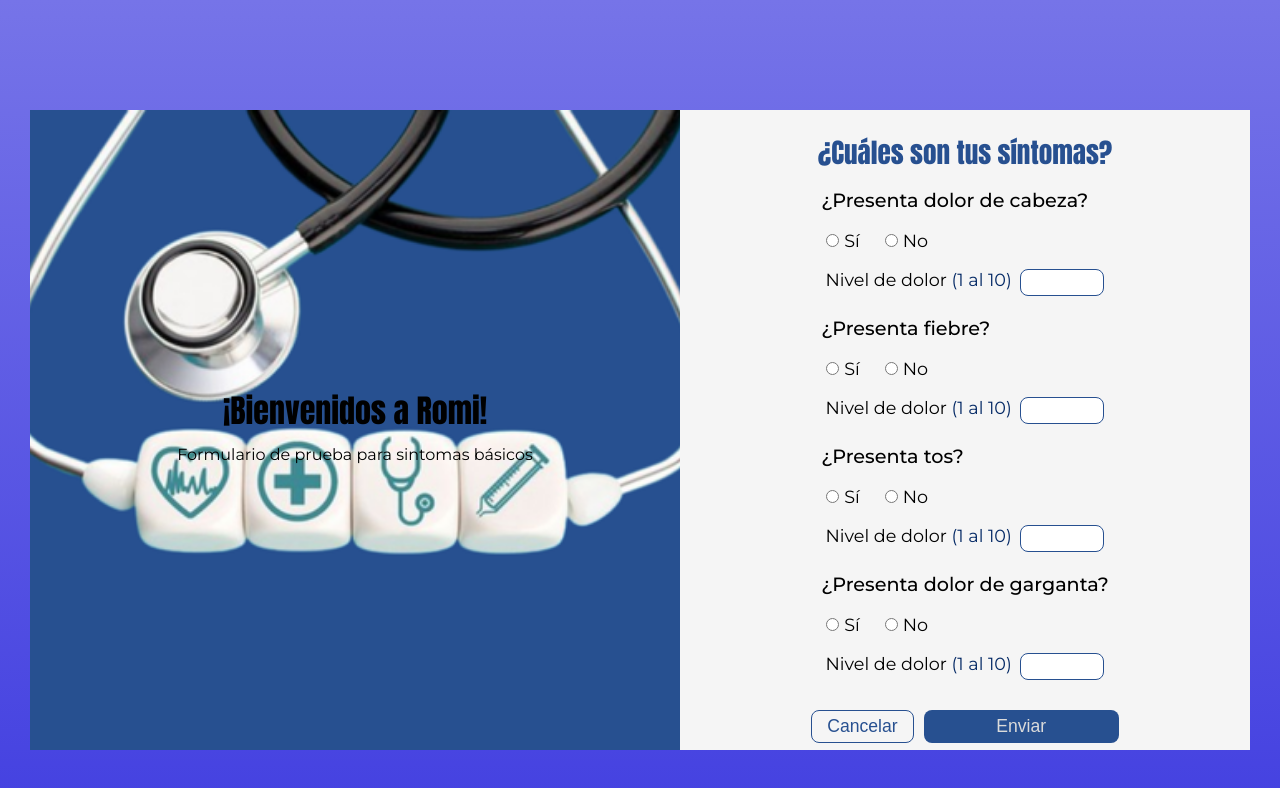
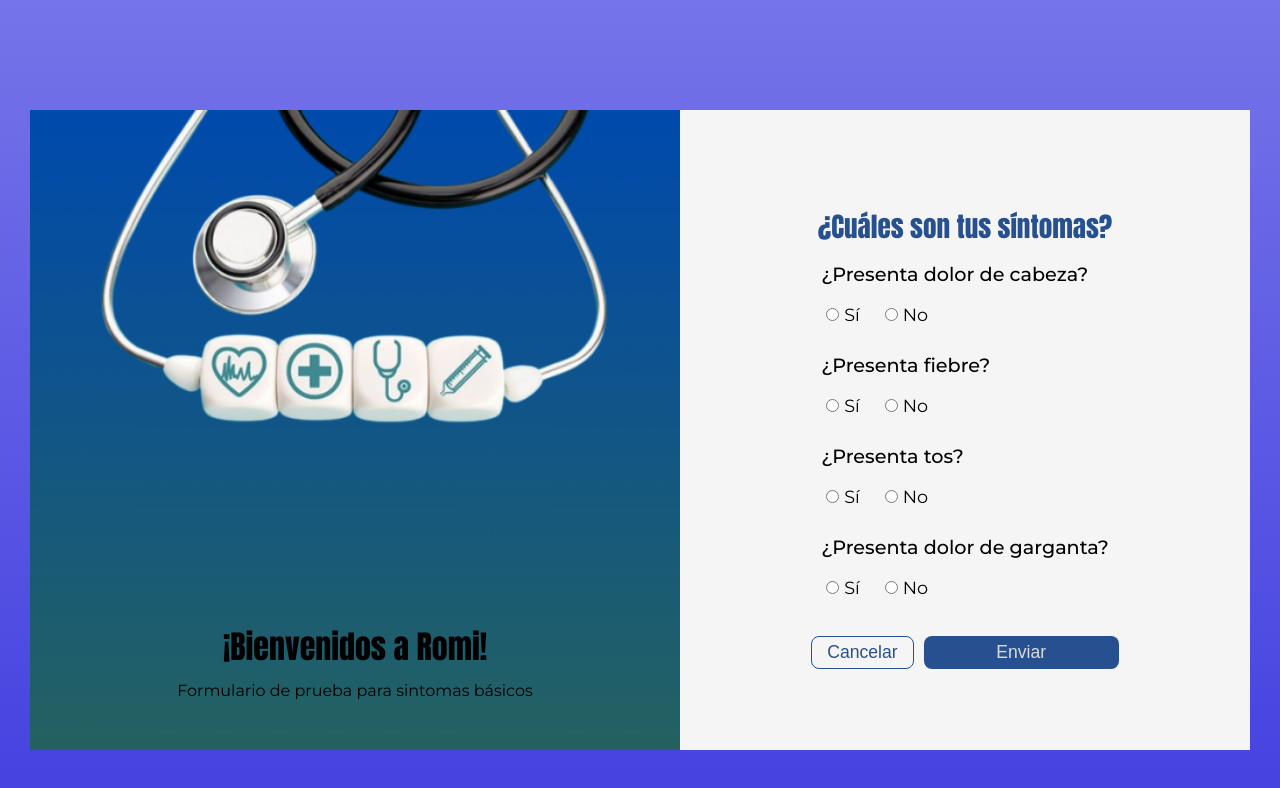
Before and after one commit to Lautaro-Zarate/prueba-tecnica-romi, a React (Vite) app: page / in a window 1280 px wide. Shown: the top 788 px of the page. Built offline with nearby package versions, Linux system fonts and the light colour scheme.

Commit message:
update: added function to show pain level

```diff
--- a/src/App.css
+++ b/src/App.css
@@ -95,6 +95,7 @@ h1, h2, h3, h4{
   border-radius: 8px;
   font-size: 1.1rem;
   color: var(--color-quaternary);
+  cursor: pointer;
 }
 .btn-submit{
   background-color: var(--color-quaternary);
@@ -105,6 +106,7 @@ h1, h2, h3, h4{
   border-radius: 8px;
   font-size: 1.1rem;
   color: var(--color-text);
+  cursor: pointer;
 }
 .fields-container{
   display: flex;
@@ -132,10 +134,12 @@ legend{
 }
 .radio-container label{
   font-size: 1.1rem;
+  cursor: pointer;
 }
 .radio-container input{
   accent-color: var(--color-quaternary);
   margin: 0 5px;
+  cursor: pointer;
 }
 .pain-level-container{
   display: flex;
@@ -171,7 +175,7 @@ legend{
     justify-content: center;
   }
   .greetings-container {
-    justify-content: center;
+    justify-content: end;
     padding: 40px;
   }
 }
--- a/src/components/Fieldsets.jsx
+++ b/src/components/Fieldsets.jsx
@@ -1,18 +1,27 @@
+import { useState } from "react"
+
 export const Fieldsets = ({label, title}) => {
+    const [showPainLevel, setShowPainLevel] = useState(false);
+
+    const handleRadioChange = (event) => {
+        setShowPainLevel(event.target.value === 'Sí')
+    }
+
     return(
         <div>
             <fieldset>
                 <legend>{title}</legend>
                     <div className="radio-container">
                         <label>
-                            <input type="radio" name={label} value="Sí"/>
+                            <input type="radio" name={label} value="Sí" onChange={handleRadioChange}/>
                             Sí
                         </label>
                         <label>
-                            <input type="radio" name={label} value="No"/>
+                            <input type="radio" name={label} value="No" onChange={handleRadioChange}/>
                             No
                         </label>
                     </div>
+                    {showPainLevel && (
                         <div className="pain-level-container">
                             <label>Nivel de dolor <span className="level">(1 al 10)</span></label>
                             <input
@@ -21,6 +30,7 @@ export const Fieldsets = ({label, title}) => {
                             max={10}
                             />
                         </div>
+                    )}
             </fieldset>
         </div>
     )
--- a/src/components/Greetings.jsx
+++ b/src/components/Greetings.jsx
@@ -1,7 +1,6 @@
 export const Greetings = () => {
     return(
         <section className="greetings-container">
-            {/* CAMBIAR IMAGENES DE FONDO */}
             <h1>¡Bienvenidos a Romi!</h1>
             <p>Formulario de prueba para sintomas básicos</p>
         </section>
```
Also changed, not shown: src/assets/bg.png. Lines whose indentation alone changed are shown as unchanged.
